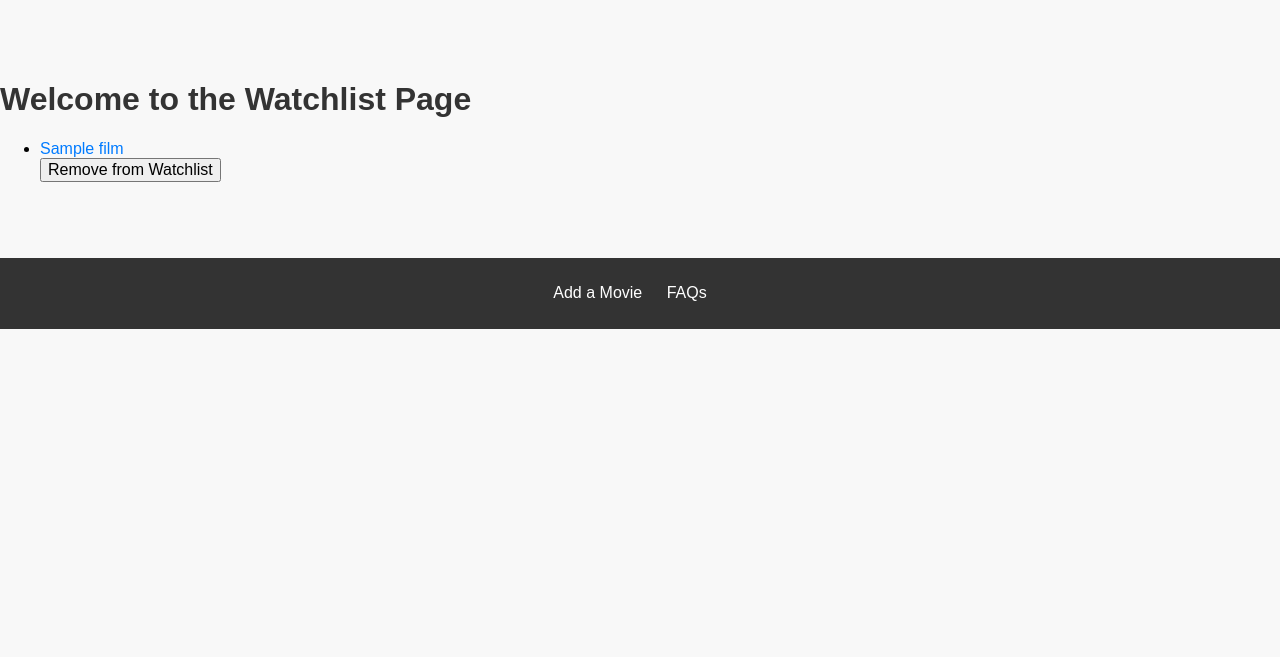
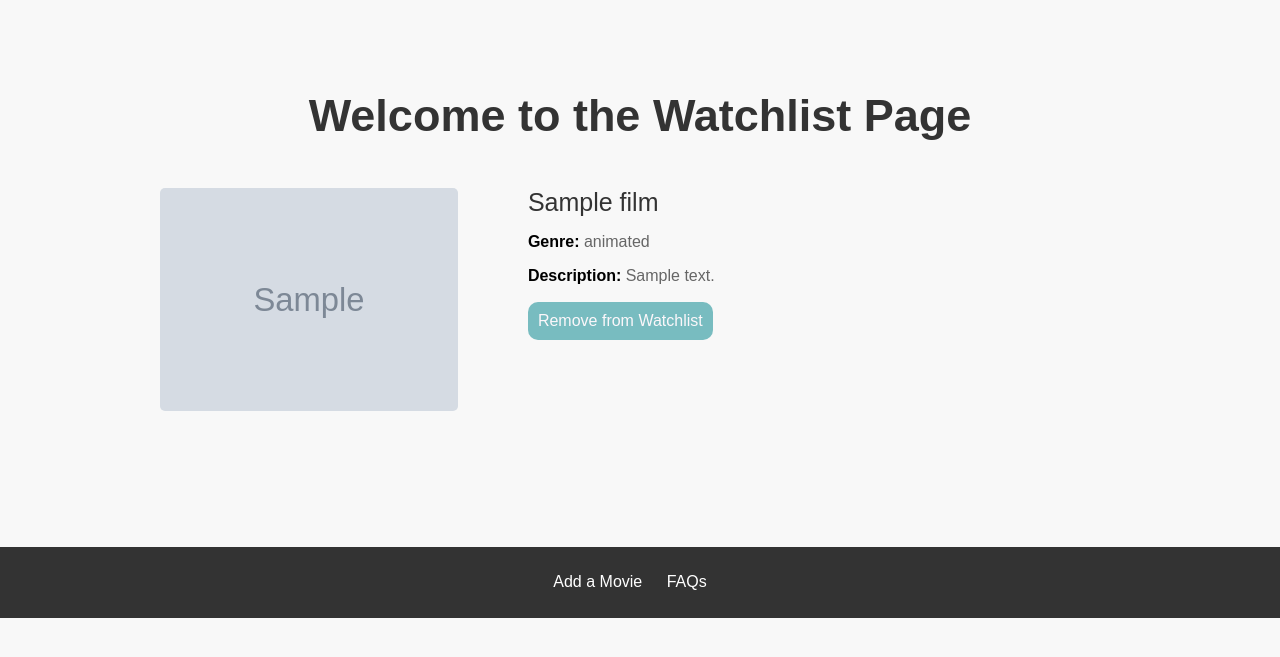
Before and after one commit to HarryLynn04/Film_Review, a Django app: page /ReviewFlix/watchlist/ in a window 1280 px wide. Shown: the part 60-717 px from the top of the page. Run offline with Django 3.2, Linux system fonts and the light colour scheme; a user stored in the database is signed in; tables that the repository leaves empty hold one stand-in row (values such as "Sample post"); grey boxes marked "Sample" are stand-in pictures.

Commit message:
watchlist css

```diff
--- /dev/null
+++ b/static/css/watchlist.css
@@ -0,0 +1,33 @@
+.container{
+    padding: 0 80px;
+}
+
+.title{
+    font-size: 45px;
+    text-align: center;
+}
+
+.wrapper li{
+    display: flex;
+    padding-bottom: 40px;
+}
+
+.text_wrapper{
+    padding: 0 70px;
+}
+
+.text_wrapper a{
+    font-size: 25px;
+    text-decoration: none;
+    color: #333;
+    transition: all 0.2s linear;
+}
+
+.text_wrapper a:hover{
+    color: #78bcc0;
+}
+
+.img_slide_bg{
+    width: 40%;
+
+}
--- a/templates/ReviewFlix/Watchlist.html
+++ b/templates/ReviewFlix/Watchlist.html
@@ -7,21 +7,47 @@
     Watchlist
 {% endblock %}
 
+{% block additional_css %}
+    <link rel="stylesheet" href="{% static 'css/watchlist.css' %}">
+    <link rel="stylesheet" href="{% static 'css/film.css' %}">
+{% endblock %}
+
+
 {% block body_block %}
-    <h1>Welcome to the Watchlist Page</h1>
+    <div class="container">
 
+        <h1 class="title">Welcome to the Watchlist Page</h1>
+
+        <div class="wrapper">
+            {% if watchlist_entries %}
             <ul>
                 {% for entry in watchlist_entries %}
                     <li>
+
+                        {% if entry.Film.image %}
+                            <img class="img_slide_bg" src="{{ entry.Film.image.url }}" alt="{{ entry.Film.Title }}"/>
+                        {% else %}
+                            <p>No image available.</p>
+                        {% endif %}
+                        <div class="text_wrapper">
                             <a href="{% url 'ReviewFlix:Film' film_id=entry.Film.id %}">{{ entry.Film.Title }}</a>
+                            <p><strong>Genre:</strong> {{ entry.Film.Genre }}</p>
+                            <p><strong>Description:</strong> {{ entry.Film.Description }}</p>
+
                             <form method="post" action="{% url 'ReviewFlix:remove_from_watchlist' %}">
                                 {% csrf_token %}
-                    <input type="hidden" name="film_id" value="{{ entry.Film.id }}">
-                    <input type="submit" value="Remove from Watchlist">
+                                <input class="btn" type="hidden" name="film_id" value="{{ entry.Film.id }}">
+                                <input class="btn" type="submit" value="Remove from Watchlist">
                             </form>
+                        </div>
                     </li>
                 {% empty %}
                     <p>No movies in your watchlist.</p>
                 {% endfor %}
             </ul>
+            {% endif %}
+
+        </div>
+
+    </div>
 {% endblock %}
--- a/templates/ReviewFlix/base.html
+++ b/templates/ReviewFlix/base.html
@@ -74,12 +74,17 @@
 
     <footer>
       <ul>
+
+        <div class="main_menu">
           {% if user.is_authenticated %}
           {% if user.userprofile.isProducer%}
           <li><a href="{% url 'ReviewFlix:AddAMovie' %}">Add a Movie</a></li>
           {% endif %}
           {% endif %}
           <li><a href="{% url 'ReviewFlix:FAQ' %}">FAQs</a></li>
+        </div>
+
+
       </ul>
     </footer>
 
```
Lines whose indentation alone changed are shown as unchanged.
